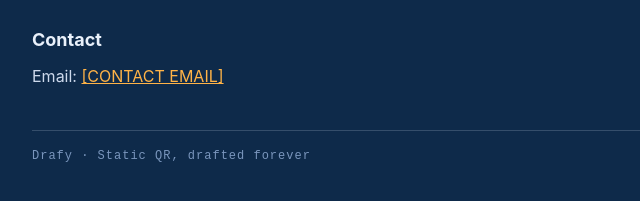
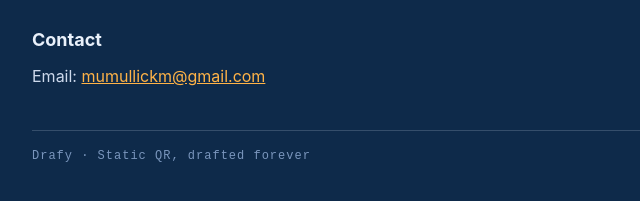
Before and after one commit to mumullickm/drafy-site, a plain HTML site: page index.html in a window 1280 px wide. Shown: the part 557-758 px from the top of the page, 268-908 px from the left. Drawn offline with Linux system fonts and the light colour scheme.

Commit message:
Set contact email (mumullickm@gmail.com)

```diff
--- a/index.html
+++ b/index.html
@@ -48,7 +48,7 @@
   <p>Drafy collects nothing. See the <a href="privacy.html">Privacy Policy</a>.</p>
 
   <h2>Contact</h2>
-  <p>Email: <a href="mailto:[CONTACT EMAIL]">[CONTACT EMAIL]</a></p>
+  <p>Email: <a href="mailto:mumullickm@gmail.com">mumullickm@gmail.com</a></p>
 
   <div class="foot">Drafy · Static QR, drafted forever</div>
 </div>
```
Also changed, not shown: privacy.html (+1 -1 lines).
